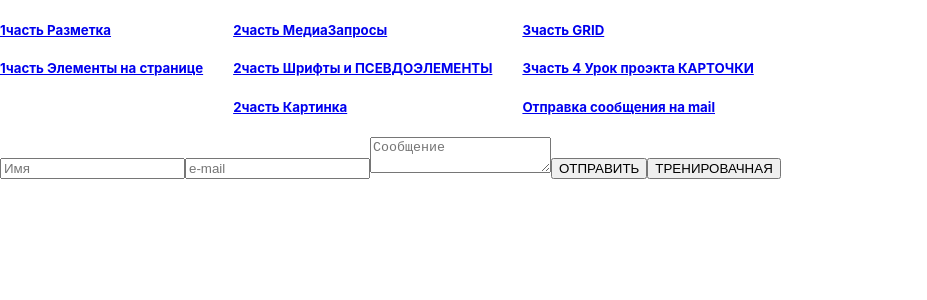
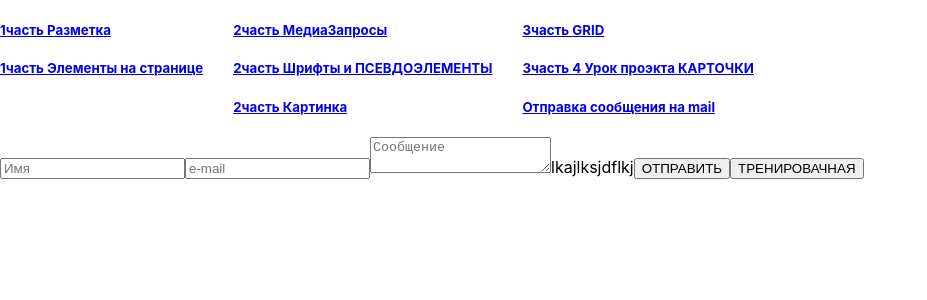
Before and after one commit to pavelminsk1979/TrainCSS, a React (Create React App) app: page /messageOnMail in a window 1280 px wide. Shown: the top 300 px of the page, without its empty margins (0-927 px from the left). Built offline with nearby package versions, Linux system fonts and the light colour scheme; a web font is replaced by a local one.

Commit message:
comitTrain...

```diff
--- a/src/f3-differernt/MessageOnMail.tsx
+++ b/src/f3-differernt/MessageOnMail.tsx
@@ -59,7 +59,7 @@ export const MessageOnMail = () => {
                                            {...formik.getFieldProps('message')}/>
                             </label>
 
-
+<span>lkajlksjdflkj</span>
                             <button  type='submit'>ОТПРАВИТЬ</button>
                             <button  >ТРЕНИРОВАЧНАЯ</button>
                         </form>
```
